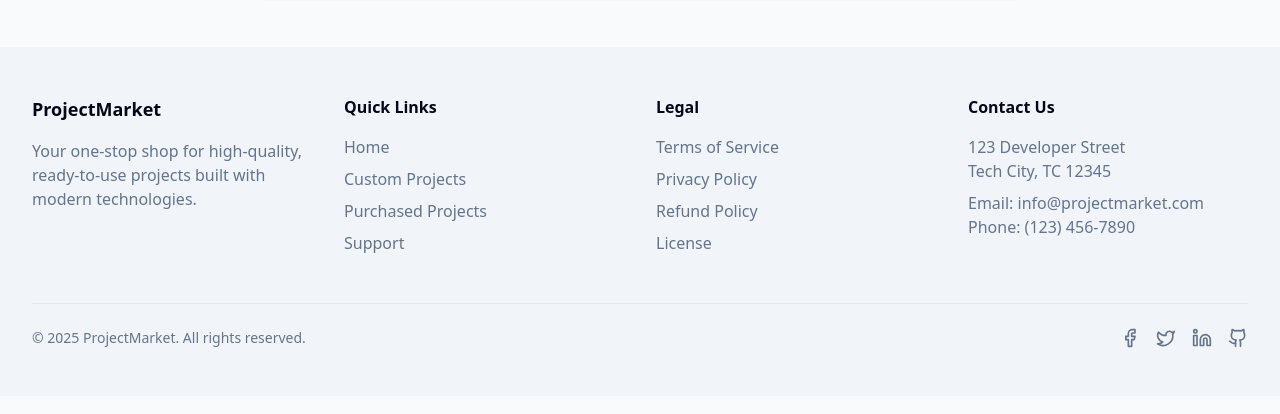
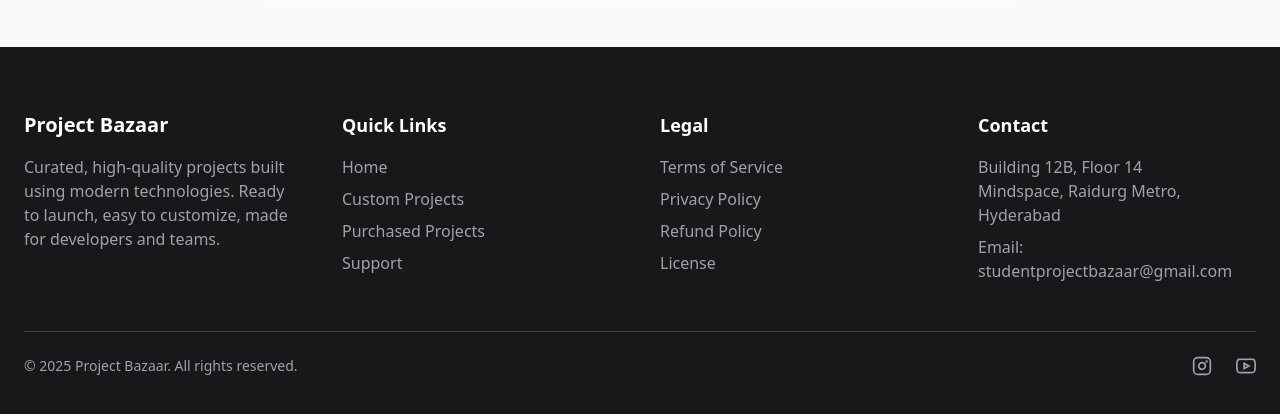
Before and after one commit to MedamoniSharan/Project_Bazzar_Deploy, a React (Vite) app: page / in a window 1280 px wide. Shown: the part 2536-2950 px from the top of the page. Built offline with nearby package versions, Linux system fonts and the light colour scheme; no server answers.

Commit message:
update to email change and footer

```diff
--- a/src/components/Footer.tsx
+++ b/src/components/Footer.tsx
@@ -1,114 +1,101 @@
-
 import { Link } from "react-router-dom";
 
 export function Footer() {
   return (
-    <footer className="bg-secondary py-12">
-      <div className="container">
-        <div className="grid gap-8 md:grid-cols-4">
+    <footer className="bg-zinc-900 text-zinc-400 py-16">
+      <div className="container px-6 mx-auto">
+        <div className="grid gap-10 sm:grid-cols-2 md:grid-cols-4">
+          {/* Branding */}
           <div>
-            <h3 className="font-bold text-lg mb-4">ProjectMarket</h3>
-            <p className="text-muted-foreground">
-              Your one-stop shop for high-quality, ready-to-use projects built with modern technologies.
+            <h3 className="text-white text-xl font-bold mb-4">Project Bazaar</h3>
+            <p>
+              Curated, high-quality projects built using modern technologies.
+              Ready to launch, easy to customize, made for developers and teams.
             </p>
           </div>
 
+          {/* Quick Links */}
           <div>
-            <h4 className="font-semibold mb-4">Quick Links</h4>
+            <h4 className="text-white text-lg font-semibold mb-4">Quick Links</h4>
             <ul className="space-y-2">
-              <li>
-                <Link to="/" className="text-muted-foreground hover:text-foreground transition-colors">
-                  Home
-                </Link>
-              </li>
-              <li>
-                <Link to="/contact" className="text-muted-foreground hover:text-foreground transition-colors">
-                  Custom Projects
-                </Link>
-              </li>
-              <li>
-                <Link to="/purchased" className="text-muted-foreground hover:text-foreground transition-colors">
-                  Purchased Projects
-                </Link>
-              </li>
-              <li>
-                <Link to="/" className="text-muted-foreground hover:text-foreground transition-colors">
-                  Support
-                </Link>
-              </li>
+              <li><Link to="/" className="hover:text-white transition">Home</Link></li>
+              <li><Link to="/contact" className="hover:text-white transition">Custom Projects</Link></li>
+              <li><Link to="/purchased" className="hover:text-white transition">Purchased Projects</Link></li>
+              <li><Link to="/support" className="hover:text-white transition">Support</Link></li>
             </ul>
           </div>
 
+          {/* Legal */}
           <div>
-            <h4 className="font-semibold mb-4">Legal</h4>
+            <h4 className="text-white text-lg font-semibold mb-4">Legal</h4>
             <ul className="space-y-2">
-              <li>
-                <Link to="/" className="text-muted-foreground hover:text-foreground transition-colors">
-                  Terms of Service
-                </Link>
-              </li>
-              <li>
-                <Link to="/" className="text-muted-foreground hover:text-foreground transition-colors">
-                  Privacy Policy
-                </Link>
-              </li>
-              <li>
-                <Link to="/" className="text-muted-foreground hover:text-foreground transition-colors">
-                  Refund Policy
-                </Link>
-              </li>
-              <li>
-                <Link to="/" className="text-muted-foreground hover:text-foreground transition-colors">
-                  License
-                </Link>
-              </li>
+              <li><Link to="/terms" className="hover:text-white transition">Terms of Service</Link></li>
+              <li><Link to="/privacy" className="hover:text-white transition">Privacy Policy</Link></li>
+              <li><Link to="/refund" className="hover:text-white transition">Refund Policy</Link></li>
+              <li><Link to="/license" className="hover:text-white transition">License</Link></li>
             </ul>
           </div>
 
+          {/* Contact Info */}
           <div>
-            <h4 className="font-semibold mb-4">Contact Us</h4>
-            <address className="not-italic text-muted-foreground">
-              <p>123 Developer Street</p>
-              <p>Tech City, TC 12345</p>
-              <p className="mt-2">Email: info@projectmarket.com</p>
-              <p>Phone: (123) 456-7890</p>
+            <h4 className="text-white text-lg font-semibold mb-4">Contact</h4>
+            <address className="not-italic">
+              <p>Building 12B, Floor 14</p>
+              <p>Mindspace, Raidurg Metro, Hyderabad</p>
+              <p className="mt-2">
+                Email: <a href="mailto:studentprojectbazaar@gmail.com" className="hover:text-white transition">studentprojectbazaar@gmail.com</a>
+              </p>
             </address>
           </div>
         </div>
 
-        <div className="mt-12 pt-6 border-t border-border">
-          <div className="flex flex-col md:flex-row justify-between items-center gap-4">
-            <p className="text-sm text-muted-foreground">
-              © {new Date().getFullYear()} ProjectMarket. All rights reserved.
-            </p>
-            <div className="flex gap-4">
-              <a href="#" aria-label="Facebook" className="text-muted-foreground hover:text-foreground">
-                <svg xmlns="http://www.w3.org/2000/svg" width="24" height="24" viewBox="0 0 24 24" fill="none" stroke="currentColor" strokeWidth="2" strokeLinecap="round" strokeLinejoin="round" className="h-5 w-5">
-                  <path d="M18 2h-3a5 5 0 0 0-5 5v3H7v4h3v8h4v-8h3l1-4h-4V7a1 1 0 0 1 1-1h3z"></path>
-                </svg>
+        {/* Divider */}
+        <div className="mt-12 border-t border-zinc-700 pt-6 flex flex-col md:flex-row justify-between items-center gap-6">
+          <p className="text-sm">© {new Date().getFullYear()} Project Bazaar. All rights reserved.</p>
+
+          {/* Social Icons */}
+          <div className="flex gap-6">
+            {[
+              { href: "https://www.instagram.com/studentprojectbazaar/", label: "Instagram", icon: "instagram" },
+              { href: "https://www.youtube.com/@StudentProjectBazaar", label: "YouTube", icon: "youtube" },
+            ].map(({ href, label, icon }) => (
+              <a
+                key={label}
+                href={href}
+                target="_blank"
+                rel="noopener noreferrer"
+                aria-label={label}
+                className="hover:text-white transition-transform duration-200 hover:scale-110"
+              >
+                {getSocialIcon(icon)}
               </a>
-              <a href="#" aria-label="Twitter" className="text-muted-foreground hover:text-foreground">
-                <svg xmlns="http://www.w3.org/2000/svg" width="24" height="24" viewBox="0 0 24 24" fill="none" stroke="currentColor" strokeWidth="2" strokeLinecap="round" strokeLinejoin="round" className="h-5 w-5">
-                  <path d="M22 4s-.7 2.1-2 3.4c1.6 10-9.4 17.3-18 11.6 2.2.1 4.4-.6 6-2C3 15.5.5 9.6 3 5c2.2 2.6 5.6 4.1 9 4-.9-4.2 4-6.6 7-3.8 1.1 0 3-1.2 3-1.2z"></path>
-                </svg>
-              </a>
-              <a href="#" aria-label="LinkedIn" className="text-muted-foreground hover:text-foreground">
-                <svg xmlns="http://www.w3.org/2000/svg" width="24" height="24" viewBox="0 0 24 24" fill="none" stroke="currentColor" strokeWidth="2" strokeLinecap="round" strokeLinejoin="round" className="h-5 w-5">
-                  <path d="M16 8a6 6 0 0 1 6 6v7h-4v-7a2 2 0 0 0-2-2 2 2 0 0 0-2 2v7h-4v-7a6 6 0 0 1 6-6z"></path>
-                  <rect width="4" height="12" x="2" y="9"></rect>
-                  <circle cx="4" cy="4" r="2"></circle>
-                </svg>
-              </a>
-              <a href="#" aria-label="GitHub" className="text-muted-foreground hover:text-foreground">
-                <svg xmlns="http://www.w3.org/2000/svg" width="24" height="24" viewBox="0 0 24 24" fill="none" stroke="currentColor" strokeWidth="2" strokeLinecap="round" strokeLinejoin="round" className="h-5 w-5">
-                  <path d="M15 22v-4a4.8 4.8 0 0 0-1-3.5c3 0 6-2 6-5.5.08-1.25-.27-2.48-1-3.5.28-1.15.28-2.35 0-3.5 0 0-1 0-3 1.5-2.64-.5-5.36-.5-8 0C6 2 5 2 5 2c-.3 1.15-.3 2.35 0 3.5A5.403 5.403 0 0 0 4 9c0 3.5 3 5.5 6 5.5-.39.49-.68 1.05-.85 1.65-.17.6-.22 1.23-.15 1.85v4"></path>
-                  <path d="M9 18c-4.51 2-5-2-7-2"></path>
-                </svg>
-              </a>
-            </div>
+            ))}
           </div>
         </div>
       </div>
     </footer>
   );
 }
+
+// Icon SVG Generator
+function getSocialIcon(type: string) {
+  switch (type) {
+    case "instagram":
+      return (
+        <svg className="w-5 h-5" fill="none" stroke="currentColor" strokeWidth="2" viewBox="0 0 24 24">
+          <rect x="2" y="2" width="20" height="20" rx="5" />
+          <path d="M16 11.37A4 4 0 1 1 12.63 8 4 4 0 0 1 16 11.37z" />
+          <circle cx="17.5" cy="6.5" r="0.5" />
+        </svg>
+      );
+    case "youtube":
+      return (
+        <svg className="w-5 h-5" fill="none" stroke="currentColor" strokeWidth="2" viewBox="0 0 24 24">
+          <path d="M22.54 6.42A2.78 2.78 0 0 0 20.59 4 87.92 87.92 0 0 0 12 4 87.92 87.92 0 0 0 3.41 4 2.78 2.78 0 0 0 1.46 6.42 29.94 29.94 0 0 0 1 12a29.94 29.94 0 0 0 .46 5.58 2.78 2.78 0 0 0 1.95 2 87.92 87.92 0 0 0 8.59.42 87.92 87.92 0 0 0 8.59-.42 2.78 2.78 0 0 0 1.95-2A29.94 29.94 0 0 0 23 12a29.94 29.94 0 0 0-.46-5.58z"/>
+          <polygon points="9.75 15.02 15.5 12 9.75 8.98 9.75 15.02"/>
+        </svg>
+      );
+    default:
+      return null;
+  }
+}
```
Also changed, not shown: 1 other file (tests, documents, lock files or other folders).
